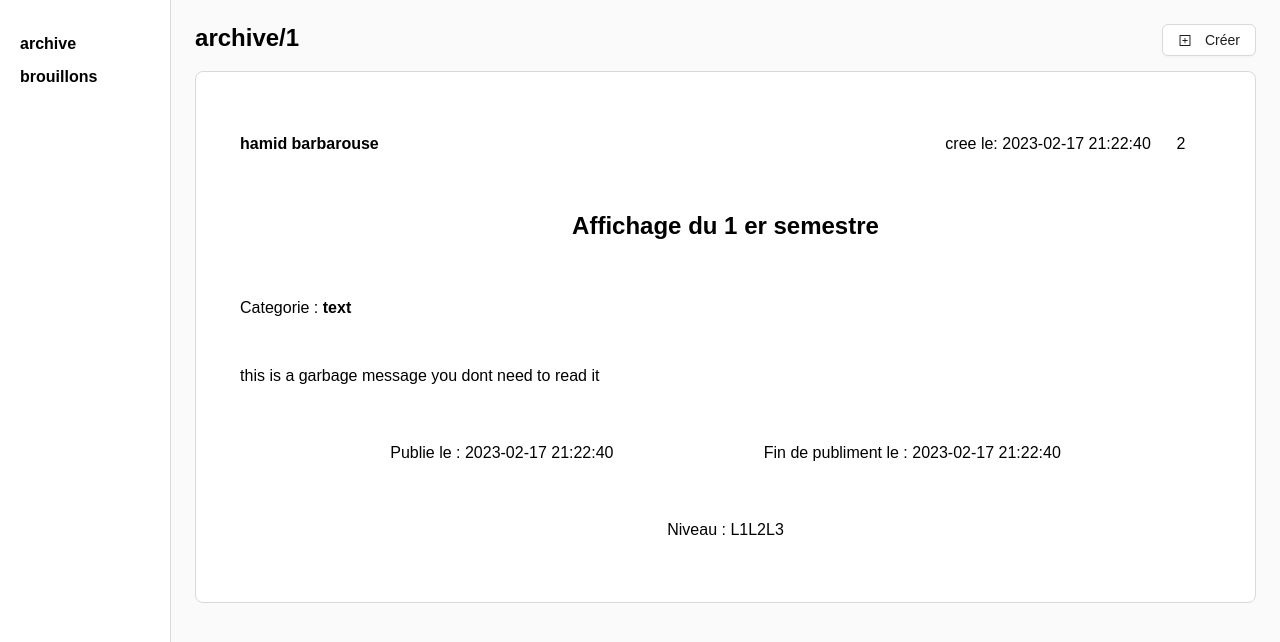
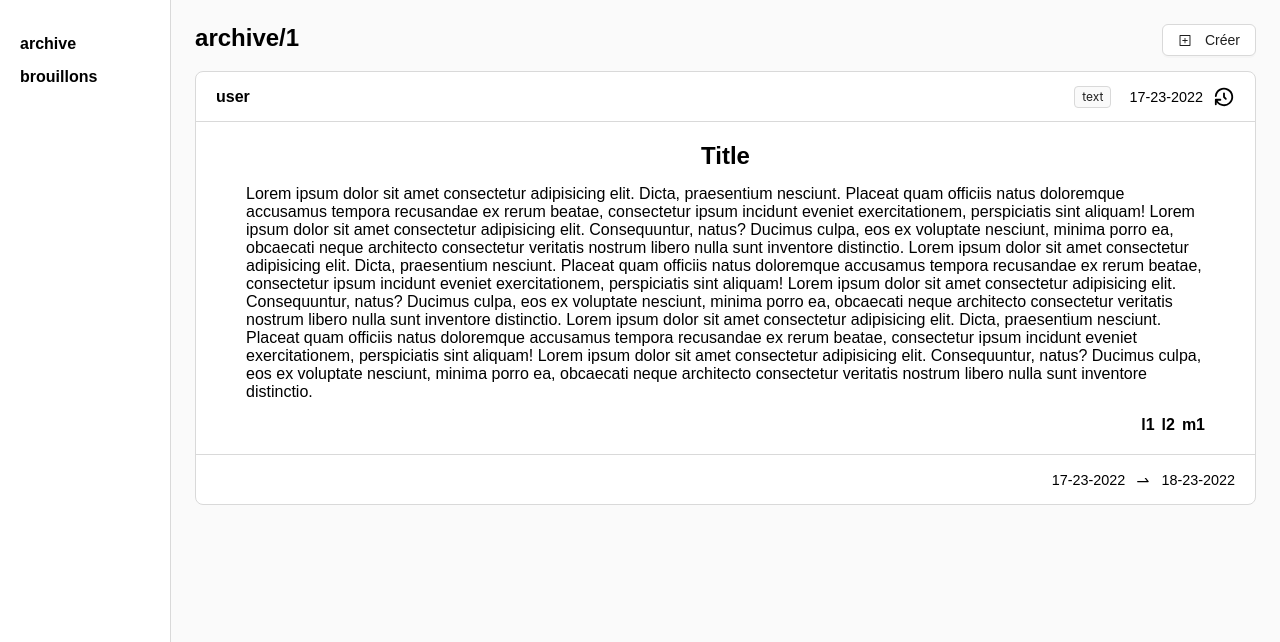
Before and after one commit to i-Glow/systeme-affichage, a React (Vite) app in the folder client/: page /archive/1 in a window 1280 px wide. Shown: the top 642 px of the page. Built offline with nearby package versions, Linux system fonts and the light colour scheme; sample sign-in values are in the browser's storage.

Commit message:
fnished archive detail style

```diff
--- /dev/null
+++ b/client/src/components/shared/Flex.ts
@@ -0,0 +1,36 @@
+import styled from "styled-components";
+
+type params = {
+  direction?: string;
+  wrap?: boolean;
+  ai?: string;
+  jc?: string;
+  w?: string;
+  h?: string;
+  gap?: string;
+  m?: string;
+  p?: string;
+  mt?: string;
+  mb?: string;
+  mr?: string;
+  ml?: string;
+};
+
+export default styled.div`
+  position: relative;
+  display: flex;
+  flex-direction: ${({ direction }: params) =>
+    direction === "v" ? "column" : "row"};
+  flex-wrap: ${({ wrap }: params) => (wrap ? "wrap" : "no-wrap")};
+  align-items: ${({ ai }: params) => (ai ? ai : "center")};
+  justify-content: ${({ jc }: params) => (jc ? jc : "center")};
+  width: ${({ w }: params) => w};
+  height: ${({ h }: params) => h};
+  gap: ${({ gap }: params) => gap};
+  margin-top: ${({ mt }: params) => mt};
+  margin-bottom: ${({ mb }: params) => mb};
+  margin-right: ${({ mr }: params) => mr};
+  margin-left: ${({ ml }: params) => ml};
+  margin: ${({ m }: params) => m};
+  padding: ${({ p }: params) => p};
+`;
--- /dev/null
+++ b/client/src/pages/ArchiveDetail.styles.ts
@@ -0,0 +1,26 @@
+import styled from "styled-components";
+
+const Bar = styled.div`
+  width: 100%;
+  height: 50px;
+  display: flex;
+  align-items: center;
+  justify-content: space-between;
+  padding: 0 20px;
+`;
+
+export const TopBar = styled(Bar)`
+  border-bottom: 1px solid rgb(var(--border));
+  /* margin-bottom: 20px; */
+`;
+
+export const BottomBar = styled(Bar)`
+  /* margin-top: 20px; */
+  border-top: 1px solid rgb(var(--border));
+  justify-content: flex-end;
+  gap: 10px;
+`;
+
+export const Content = styled.div`
+  padding: 20px;
+`;
--- a/client/src/pages/ArchiveDetail.tsx
+++ b/client/src/pages/ArchiveDetail.tsx
@@ -1,5 +1,5 @@
 import React, { useCallback, useEffect, useState } from "react";
-import axios from "../api/"
+import axios from "../api/";
 import {
   MainContainer,
   Div,
@@ -11,6 +11,12 @@ import {
 import { Wrapper } from "./CreateArticles.styles";
 import { useLocation } from "react-router-dom";
 import { useAuth } from "../context/AuthProvider";
+import { BottomBar, Content, TopBar } from "./ArchiveDetail.styles";
+import { TbHistory } from "react-icons/tb";
+import { AiOutlineSwapRight } from "react-icons/ai";
+import { Tag, Tooltip } from "antd";
+
+import Flex from "../components/shared/Flex";
 
 const array = [
   {
@@ -39,14 +45,12 @@ array[0].date_debut = array[0].date_debut.split(".")[0];
 array[0].date_fin = array[0].date_fin.replace("T", " ");
 array[0].date_fin = array[0].date_fin.split(".")[0];
 
-
-
 export default function ArchiveDetail() {
   //@ts-ignore
   const { token } = useAuth();
   const location = useLocation();
 
-const [data , setData] = useState();
+  const [data, setData] = useState();
 
   const getData = useCallback(async (controller: AbortController) => {
     const id = location.state?.data?.article_id;
@@ -58,10 +62,7 @@ const [data , setData] = useState();
         signal: controller.signal,
       });
 
-
-
       if (res.status === 200) {
-
       }
     }
   }, []);
@@ -74,32 +75,53 @@ const [data , setData] = useState();
   }, []);
 
   return (
-    <Wrapper>
-      {array.map((item) => (
-        <MainContainer key={item.id}>
-          <Header>
-            <h4>
-              <b>{item.creator_name}</b>
-            </h4>
-            <DivSpaceAround1>
-              <p>cree le: {item.created_at}</p>
-              <p>{item.version}</p>
-            </DivSpaceAround1>
-          </Header>
-          <h2>{item.titre}</h2>
-          <FlexStart>
-            <p>
-              Categorie : <b> {item.categorie}</b>
-            </p>
-            <p>{item.contenu}</p>
-          </FlexStart>
-          <DivSpaceAround>
-            <p>Publie le : {item.date_debut}</p>
-            <p>Fin de publiment le : {item.date_fin}</p>
-          </DivSpaceAround>
-          <p>Niveau : {item.niveau}</p>
-        </MainContainer>
-      ))}
+    <Wrapper style={{ padding: 0 }}>
+      <TopBar>
+        <h4>user</h4>
+        <Flex gap="10px">
+          <Tag>text</Tag>
+          <p style={{ fontSize: ".9em" }}>17-23-2022</p>
+          <Tooltip arrow={false} title="2 edits">
+            <TbHistory style={{ fontSize: "22px", cursor: "pointer" }} />
+          </Tooltip>
+        </Flex>
+      </TopBar>
+      <Flex direction="v" gap="15px" p="20px 50px">
+        <h2>Title</h2>
+        <p>
+          Lorem ipsum dolor sit amet consectetur adipisicing elit. Dicta,
+          praesentium nesciunt. Placeat quam officiis natus doloremque accusamus
+          tempora recusandae ex rerum beatae, consectetur ipsum incidunt eveniet
+          exercitationem, perspiciatis sint aliquam! Lorem ipsum dolor sit amet
+          consectetur adipisicing elit. Consequuntur, natus? Ducimus culpa, eos
+          ex voluptate nesciunt, minima porro ea, obcaecati neque architecto
+          consectetur veritatis nostrum libero nulla sunt inventore distinctio.
+          Lorem ipsum dolor sit amet consectetur adipisicing elit. Dicta,
+          praesentium nesciunt. Placeat quam officiis natus doloremque accusamus
+          tempora recusandae ex rerum beatae, consectetur ipsum incidunt eveniet
+          exercitationem, perspiciatis sint aliquam! Lorem ipsum dolor sit amet
+          consectetur adipisicing elit. Consequuntur, natus? Ducimus culpa, eos
+          ex voluptate nesciunt, minima porro ea, obcaecati neque architecto
+          consectetur veritatis nostrum libero nulla sunt inventore distinctio.
+          Lorem ipsum dolor sit amet consectetur adipisicing elit. Dicta,
+          praesentium nesciunt. Placeat quam officiis natus doloremque accusamus
+          tempora recusandae ex rerum beatae, consectetur ipsum incidunt eveniet
+          exercitationem, perspiciatis sint aliquam! Lorem ipsum dolor sit amet
+          consectetur adipisicing elit. Consequuntur, natus? Ducimus culpa, eos
+          ex voluptate nesciunt, minima porro ea, obcaecati neque architecto
+          consectetur veritatis nostrum libero nulla sunt inventore distinctio.
+        </p>
+        <Flex style={{ marginLeft: "auto" }} gap="7px">
+          <h4>l1</h4>
+          <h4>l2</h4>
+          <h4>m1</h4>
+        </Flex>
+      </Flex>
+      <BottomBar>
+        <p style={{ fontSize: ".9em" }}>17-23-2022</p>
+        <AiOutlineSwapRight />
+        <p style={{ fontSize: ".9em" }}>18-23-2022</p>
+      </BottomBar>
     </Wrapper>
   );
 }
```
